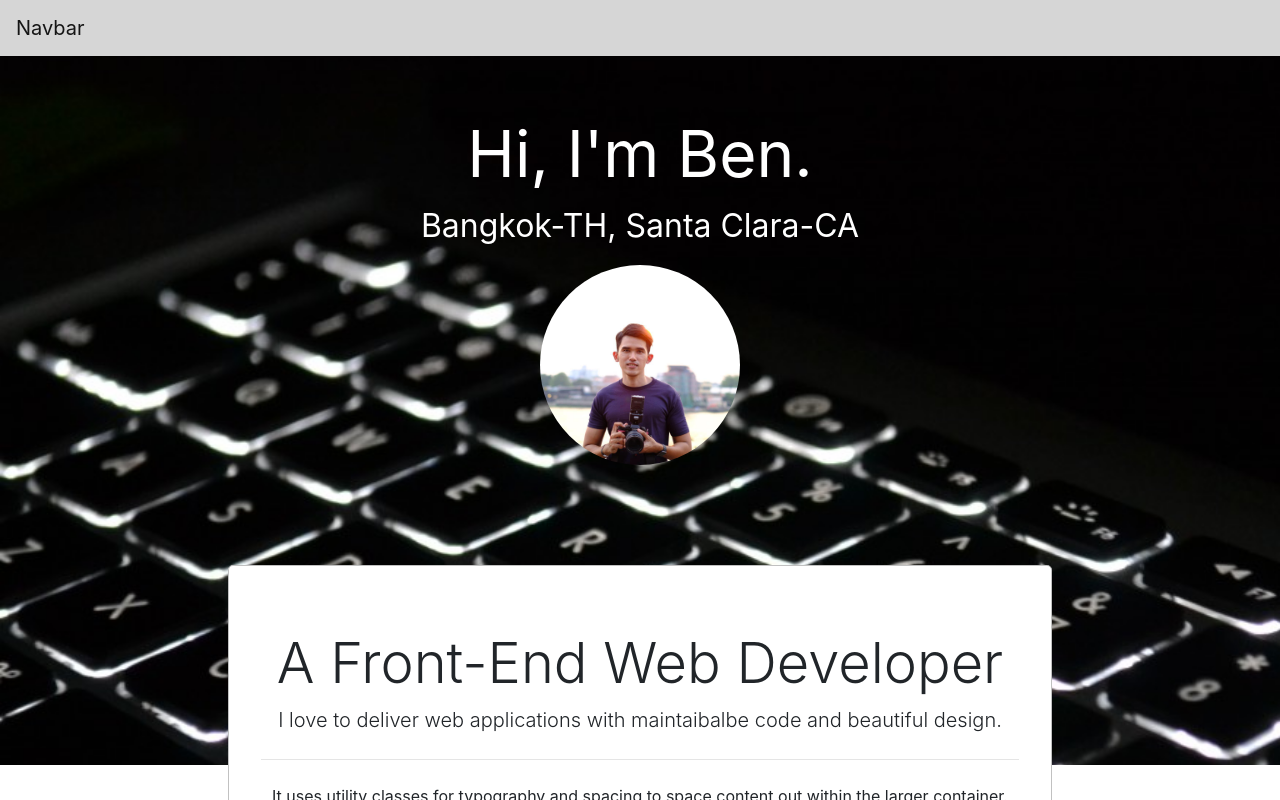
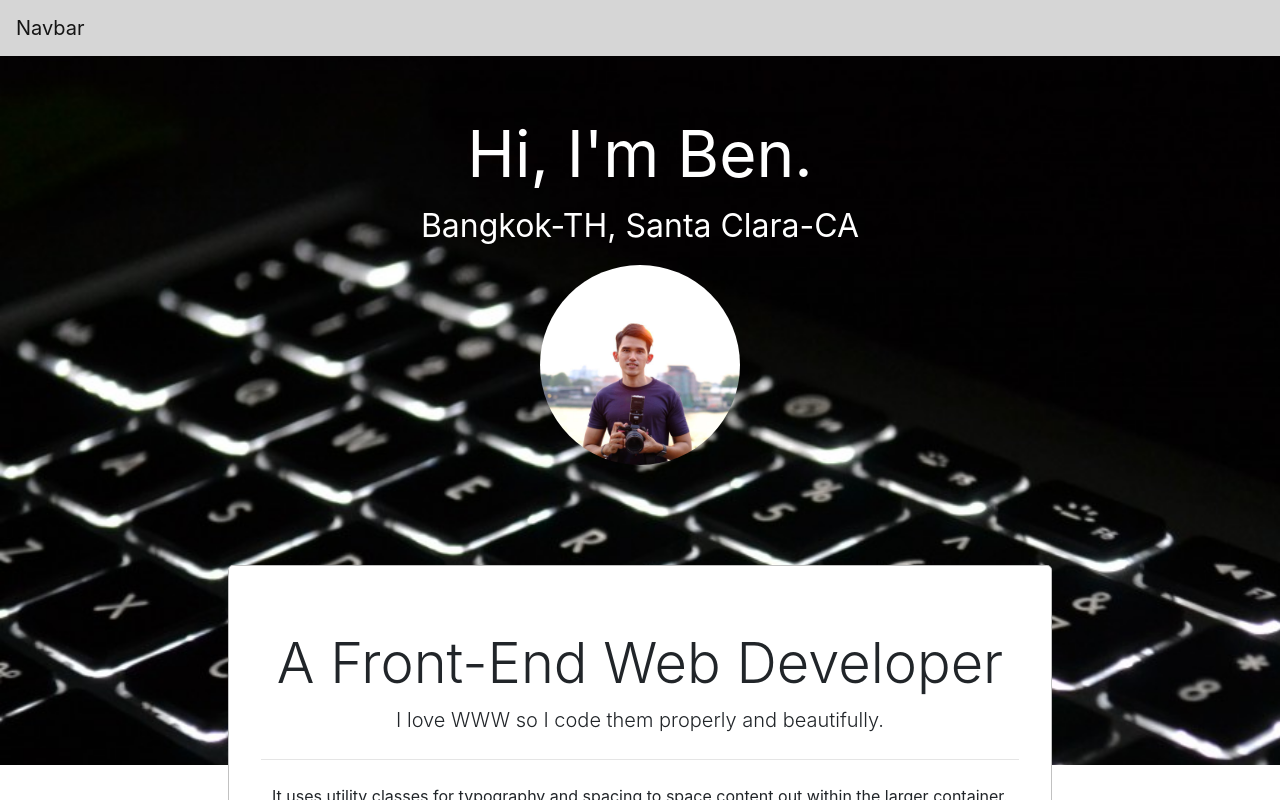
Before and after one commit to blablaBen/pattarasai-profile, an Angular app: page / in a window 1280 px wide. Shown: the top 800 px of the page. Built offline with nearby package versions, Linux system fonts and the light colour scheme.

Commit message:
edit message

```diff
--- a/src/app/profile-content/profile-content.component.html
+++ b/src/app/profile-content/profile-content.component.html
@@ -2,7 +2,7 @@
   <div class="col-lg-8 offset-lg-2 align-self-center align-center">
       <div class="jumbotron">
         <h1 class="display-4">A Front-End Web Developer</h1>
-        <p class="lead">I love to deliver web applications with maintaibalbe code and beautiful design.</p>
+        <p class="lead">I love WWW so I code them properly and beautifully.</p>
         <hr class="my-4">
         <p>It uses utility classes for typography and spacing to space content out within the larger container.</p>
         <a class="btn btn-primary btn-lg" href="#" role="button">Learn more</a>
```
